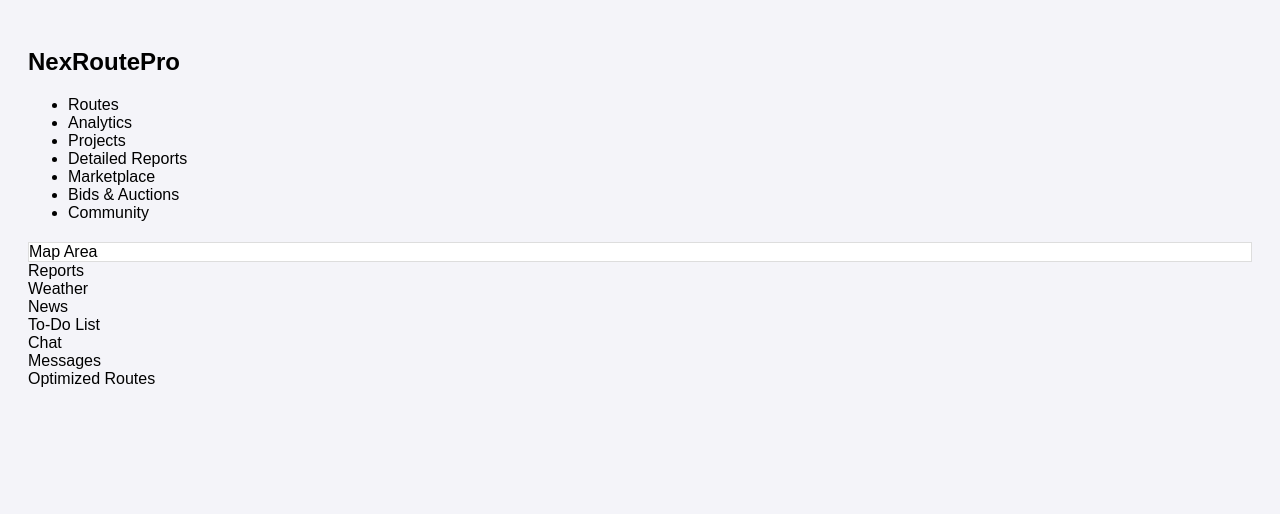
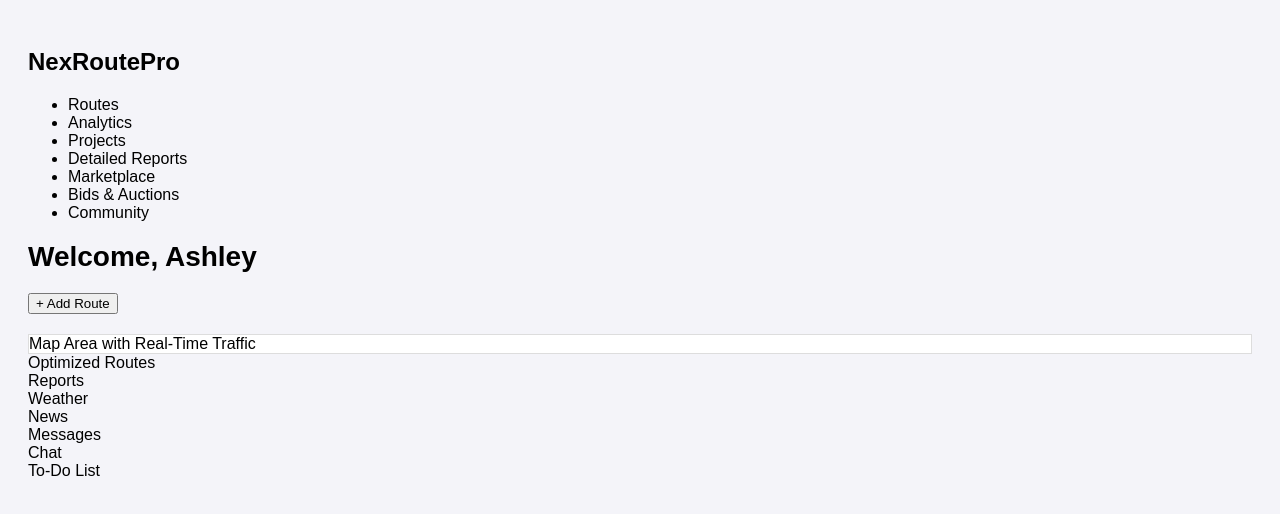
Before and after one commit to Asow1885/NexRoutepro-Dashboard, a plain HTML site: page frontend/index.html in a window 1280 px wide. Drawn offline with Linux system fonts and the light colour scheme.

Commit message:
Update index.html

```diff
--- a/frontend/index.html
+++ b/frontend/index.html
@@ -1,3 +1,4 @@
+
 <!DOCTYPE html>
 <html lang="en">
 <head>
@@ -20,14 +21,18 @@
         </ul>
     </div>
     <div class="main">
-        <div class="widget map-container">Map Area</div>
+        <div class="header">
+            <h1>Welcome, Ashley</h1>
+            <button>+ Add Route</button>
+        </div>
+        <div class="widget map-container">Map Area with Real-Time Traffic</div>
+        <div class="widget">Optimized Routes</div>
         <div class="widget">Reports</div>
         <div class="widget">Weather</div>
         <div class="widget">News</div>
+        <div class="widget">Messages</div>
+        <div class="widget">Chat</div>
         <div class="widget">To-Do List</div>
-        <div class="widget">Chat</div>
-        <div class="widget">Messages</div>
-        <div class="widget">Optimized Routes</div>
     </div>
 </body>
 </html>
```
